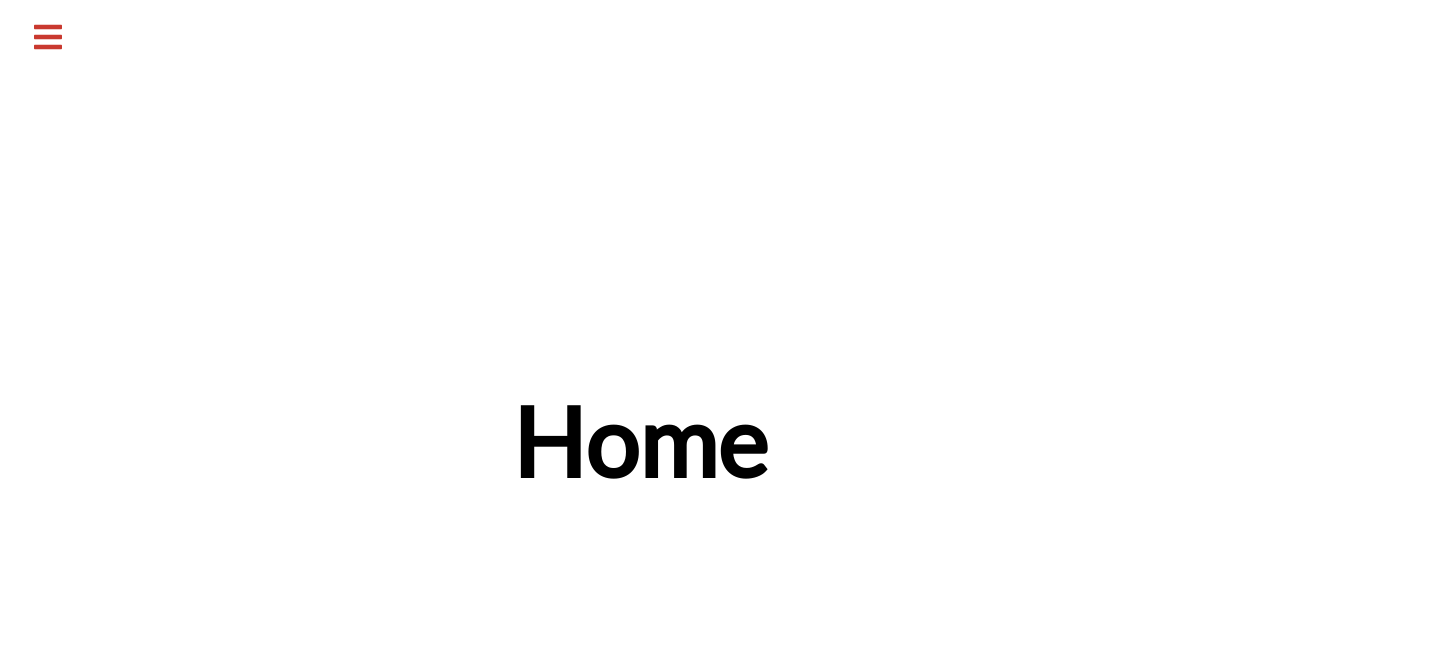
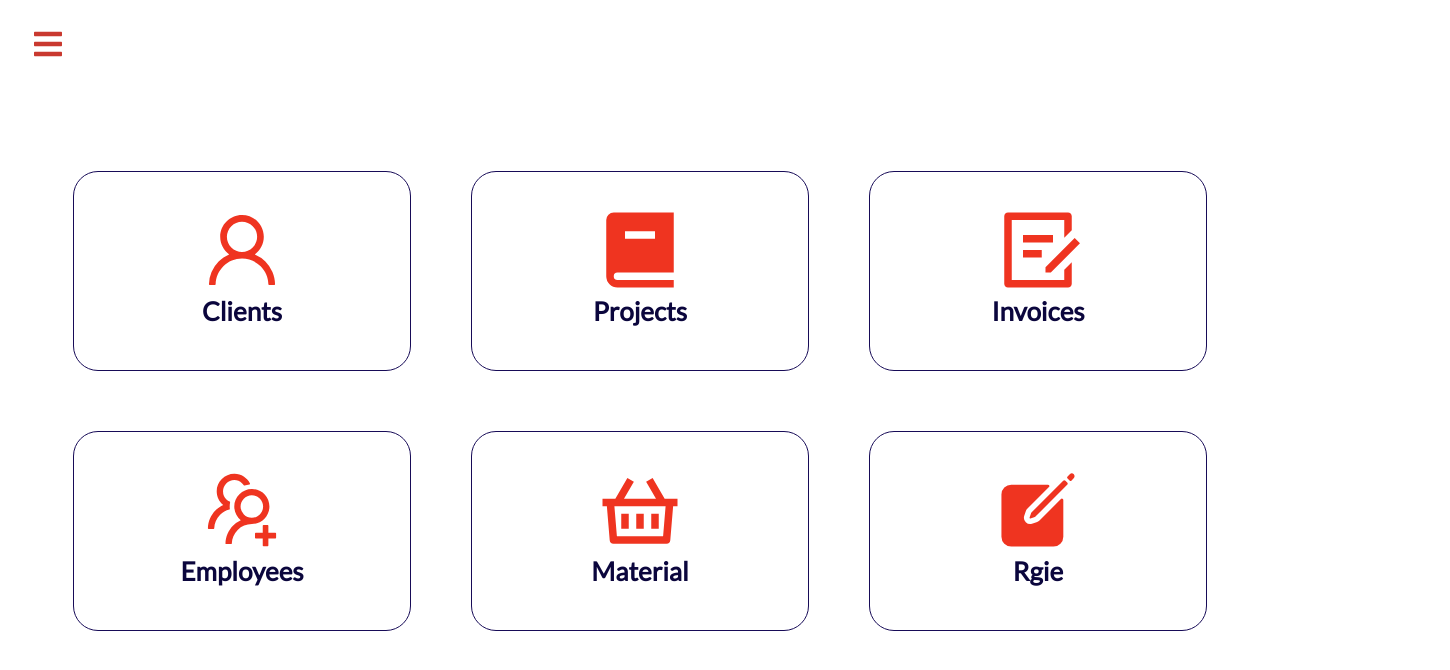
Before and after one commit to ikramjaujate/TFE, a React (Create React App) app in the folder frontend/: page / in a window 1280 px wide. Shown: the top 670 px of the page, 1450 px wide, since content can reach past the window. Built offline with nearby package versions, Linux system fonts and the light colour scheme.

Commit message:
Correction noms fichiers

```diff
--- a/frontend/src/App.js
+++ b/frontend/src/App.js
@@ -1,13 +1,16 @@
 import './App.css';
-import Navbar from './components/Navbar';
+import Navbar from './components/Navbar/Navbar';
 import './App.css';
 import { BrowserRouter as Router, Switch, Route}  from 'react-router-dom'
 import Home from './pages/Home'
-import Clientes from './pages/Clientes'
-import Vehiculos from './pages/Vehiculos'
-import Remisiones from './pages/Remisiones'
-import Facturas from './pages/Facturas'
-import Historiales from './pages/Historiales'
+import Clients from './pages/Clients'
+import Projects from './pages/Projects'
+import Invoices from './pages/Invoices'
+import Employees from './pages/Employees'
+import Material from './pages/Material'
+
+//import 'bootstrap/dist/css/bootstrap.min.css';
+
 function App() {
   return (
     <>
@@ -15,11 +18,11 @@ function App() {
       <Navbar/>
         <Switch>
           <Route path="/" exact component={Home}/>
-          <Route path="/clients" component={Clientes}/>
-          <Route path="/projects" component={Vehiculos}/>
-          <Route path="/invoices" component={Remisiones}/>
-          <Route path="/employees" component={Facturas}/>
-          <Route path="/material" component={Historiales}/>
+          <Route path="/clients" component={Clients}/>
+          <Route path="/projects" component={Projects}/>
+          <Route path="/invoices" component={Invoices}/>
+          <Route path="/employees" component={Employees}/>
+          <Route path="/material" component={Material}/>
         </Switch>
     </Router>
     </>
--- a/frontend/src/components/Navbar.css
+++ /dev/null
@@ -1,79 +0,0 @@
-.navbar {
-    background-color: #ffffff;
-    height: 80px;
-    display: flex;
-    justify-content: start;
-    align-items: center;
-  }
-
-  .menu-bars {
-    margin-left: 2rem;
-    font-size: 2rem;
-    color: #c9392f!important;
-  }
-
-
-
-  .nav-menu {
-    background-color: #c9392f;
-    height: 100vh;
-    display: flex;
-    justify-content: center;
-    position: fixed;
-    top: 0;
-    left: -100%;
-    transition: 850ms;
-  }
-
-  .nav-menu.active {
-    left: 0;
-    transition: 350ms;
-  }
-
-  .nav-text {
-    display: flex;
-    justify-content: start;
-    align-items: center;
-    padding: 8px 6px 8px 6px;
-    list-style: none;
-    height: 60px;
-  }
-
-  .nav-text a {
-    text-decoration: none;
-    color: #f5f5f5;
-    font-size: 18px;
-    width: 100%;
-    height: 100%;
-    display: flex;
-    align-items: center;
-    padding: 0 16px;
-    border-radius: 4px;
-  }
-
-  .nav-text a:hover {
-    background-color: gray;
-  }
-
-  .nav-menu-items {
-    width: 100%;
-  }
-
-  .navbar-toggle {
-    background-color: #c9392f;;
-    width: 90%;
-    height: 80px;
-    display: flex;
-    justify-content: start;
-    align-items: center;
-  }
-
-  span {
-    margin-left: 16px;
-  }
-
-  p{
-    font-size: 26px;
-    color: white;
-    align-content: flex-start;
-  }
--- a/frontend/src/components/Navbar.js
+++ /dev/null
@@ -1,55 +0,0 @@
-import React, { useState } from 'react';
-import * as FaIcons from "react-icons/fa";
-import * as AiIcons from "react-icons/ai";
-import { Link } from "react-router-dom";
-import { SidebarData } from './SidebarData'
-import './Navbar.css'
-import { IconContext } from 'react-icons'
-
-const Navbar = () => {
-
-    const [sidebar, setSidebar] = useState(false);
-
-    const showSidebar= () => setSidebar(!sidebar)
-    return (
-        <>
-        <IconContext.Provider value={{color: 'black'}}>
-            <div className="navbar">
-              <Link to="#" className="menu-bars">
-                <FaIcons.FaBars style={{color: '#c9392f'}} onClick={showSidebar}/>
-             </Link>
-
-                <div>
-
-                </div>
-
-            </div>
-            <nav className={ sidebar ? 'nav-menu active' : 'nav-menu'}>
-            <ul className='nav-menu-items' onClick={showSidebar}>
-                <li className='navbar-toggle'>
-                    <Link to="#" className='menu-bars'>
-                        <AiIcons.AiOutlineClose style={{color: 'white'}} />
-                    </Link>
-                </li>
-                {SidebarData.map((item, index) => {
-                    return (
-                        <li key={index} className={item.cName}>
-                            <Link to={item.path}>
-                                {item.icon}
-                                <span>{item.title}</span>
-                            </Link>
-                        </li>
-                        )
-
-                }
-
-                )}
-            </ul>
-
-            </nav>
-            </IconContext.Provider>
-        </>
-    )
-}
-
-export default Navbar
--- a/frontend/src/components/SidebarData.js
+++ /dev/null
@@ -1,43 +0,0 @@
-import React from 'react'
-import * as AiIcons from "react-icons/ai";
-import * as RiIcons from "react-icons/ri";
-import * as BiIcons from "react-icons/bi";
-
-export const SidebarData = [
-    {
-        title: 'Home',
-        path: '/',
-        icon: <RiIcons.RiLayoutGridLine/>,
-        cName: 'nav-text'
-    },
-    {
-        title: 'Clients',
-        path: '/clients',
-        icon: <AiIcons.AiOutlineUser/>,
-        cName: 'nav-text'
-    },
-    {
-        title: 'Projects',
-        path: '/projects',
-        icon: <RiIcons.RiBook2Fill/>,
-        cName: 'nav-text'
-    },
-    {
-        title: 'Invoices',
-        path: '/invoices',
-        icon: <RiIcons.RiDraftLine/>,
-        cName: 'nav-text'
-    },
-    {
-        title: 'Employees',
-        path: '/employees',
-        icon: <AiIcons.AiOutlineUsergroupAdd/>,
-        cName: 'nav-text'
-    },
-    {
-        title: 'Material',
-        path: '/material',
-        icon: <RiIcons.RiShoppingBasket2Line/>,
-        cName: 'nav-text'
-    },
-]
--- a/frontend/src/pages/Clientes.js
+++ b/frontend/src/pages/Clients.js
@@ -1,11 +1,11 @@
 import React from 'react';
 
-function Clientes() {
+function Clients() {
   return (
     <div className='Clientes'>
-      <h1>Clientes</h1>
+      <h1>Clients</h1>
     </div>
   );
 }
 
-export default Clientes;
+export default Clients;
--- a/frontend/src/pages/Remisiones.js
+++ b/frontend/src/pages/Employees.js
@@ -1,11 +1,11 @@
 import React from 'react'
 
-const Remisiones = () => {
+const Employees = () => {
     return (
         <div className='Remisiones'>
-            <h1>Remisiones</h1>
+            <h1>Employees</h1>
         </div>
     )
 }
 
-export default Remisiones
+export default Employees
--- /dev/null
+++ b/frontend/src/pages/Home.css
@@ -0,0 +1,5 @@
+.div{
+    margin: 0;
+    padding: 30px 0px 0px 0px;
+    height: 100%;
+}
--- a/frontend/src/pages/Home.js
+++ b/frontend/src/pages/Home.js
@@ -1,11 +1,39 @@
-import React from 'react'
+import 'bootstrap/dist/css/bootstrap.min.css';
+import React from 'react';
+import Button from '../components/Button/Button';
+import * as icon from 'react-icons/io5';
+import * as BS from "react-bootstrap";
+import './Home.css';
+import * as AiIcons from "react-icons/ai";
+import * as RiIcons from "react-icons/ri";
+import * as BiIcons from "react-icons/bi";
 
 const Home = () => {
+
     return (
-    <div className='home'>
-        <h1>Home</h1>
-      </div>
-    )
-}
+        <BS.Container fluid className="div pt-3">
+            <div className="d-flex justify-content-center div">
+                <BS.Col lg="2"></BS.Col>
+                <BS.Col md="auto" className="div">
+                    <Button icon={ <AiIcons.AiOutlineUser /> } text='Clients' bd_color='#940000' icon_color='#ef3420' destination='/clients' />
+                    <Button icon={ <RiIcons.RiBook2Fill /> } text='Projects' bd_color='#947e00' icon_color='#ef3420' destination='/projects' />
+                    <Button icon={ <RiIcons.RiDraftLine /> } text='Invoices' bd_color='#002147' icon_color='#ef3420' destination='/invoices' />
+                </BS.Col>
+                <BS.Col lg="2"></BS.Col>
+            </div>
+            <div className="d-flex justify-content-center">
+                <BS.Col lg="2"></BS.Col>
+                <BS.Col md="auto" className="div">
+                    <Button icon={ <AiIcons.AiOutlineUsergroupAdd /> } text='Employees' bd_color='#004d00' icon_color='#ef3420' destination='/employees' />
+                    <Button icon={ <RiIcons.RiShoppingBasket2Line /> } text='Material' bd_color='#002147' icon_color='#ef3420' destination='/material' />
+                    <Button icon={ <icon.IoCreate /> } text='Rgie' bd_color='#66023c' icon_color='#ef3420' destination='/projets_rgie' />
+                </BS.Col>
+                <BS.Col lg="2"></BS.Col>
+            </div>
 
-export default Home
+        </BS.Container>
+    );
+};
+
+
+export default Home;
--- a/frontend/src/pages/Facturas.js
+++ b/frontend/src/pages/Invoices.js
@@ -1,11 +1,11 @@
 import React from 'react'
 
-const Facturas = () => {
+const Invoices = () => {
     return (
         <div className='Remisiones'>
-            <h1>Facturas</h1>
+            <h1>Invoices</h1>
         </div>
     )
 }
 
-export default Facturas
+export default Invoices
--- a/frontend/src/pages/Historiales.js
+++ b/frontend/src/pages/Material.js
@@ -1,11 +1,11 @@
 import React from 'react'
 
-const Historiales = () => {
+const Material = () => {
     return (
         <div className='Historiales'>
-            <h1>Historiales</h1>
+            <h1>Material</h1>
         </div>
     )
 }
 
-export default Historiales
+export default Material
--- a/frontend/src/pages/Vehiculos.js
+++ b/frontend/src/pages/Projects.js
@@ -1,11 +1,11 @@
 import React from 'react';
 
-function Vehiculos() {
+function Projects() {
   return (
     <div className='Vehiculos'>
-      <h1>Vehiculos</h1>
+      <h1>Projects</h1>
     </div>
   );
 }
 
-export default Vehiculos;
+export default Projects;
```
